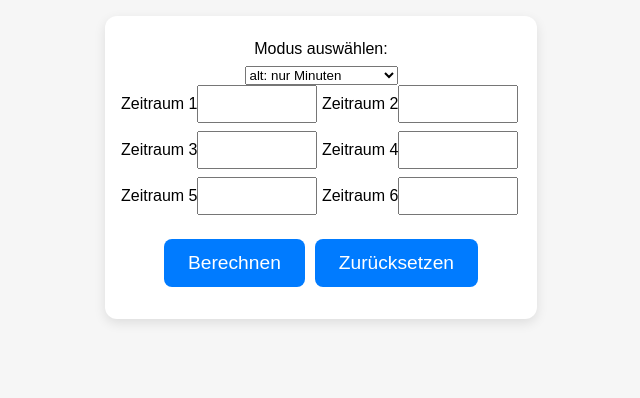
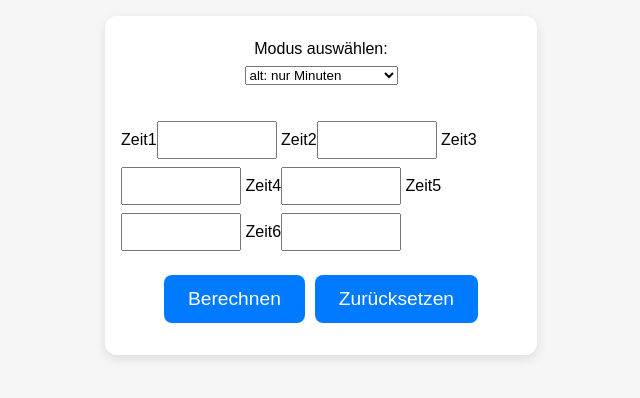
Before and after one commit to Narcus2000/zeitminuten_dezimalstunden, a plain HTML site: page index.html in a window 1280 px wide. Shown: the whole page, without its empty margins (319-959 px from the left). Drawn offline with Linux system fonts and the light colour scheme.

Commit message:
Update index.html
formating

```diff
--- a/index.html
+++ b/index.html
@@ -67,14 +67,14 @@
         <option value="alt">alt: nur Minuten</option>
         <option value="neu">neu: Stunden.Minuten</option>
     </select>
-
+    <br><br>
     <div id="eingaben">
-        <label>Zeitraum 1</label><input type="text" id="zeit1 ">
-        <label>Zeitraum 2</label><input type="text" id="zeit2 ">
-        <label>Zeitraum 3</label><input type="text" id="zeit3 ">
-        <label>Zeitraum 4</label><input type="text" id="zeit4 ">
-        <label>Zeitraum 5</label><input type="text" id="zeit5 ">
-        <label>Zeitraum 6</label><input type="text" id="zeit6 ">
+        <label>Zeit1</label><input type="text" id="zeit1">
+        <label>Zeit2</label><input type="text" id="zeit2">
+        <label>Zeit3</label><input type="text" id="zeit3">
+        <label>Zeit4</label><input type="text" id="zeit4">
+        <label>Zeit5</label><input type="text" id="zeit5">
+        <label>Zeit6</label><input type="text" id="zeit6">
     </div>
 
     <div class="buttons">
```
